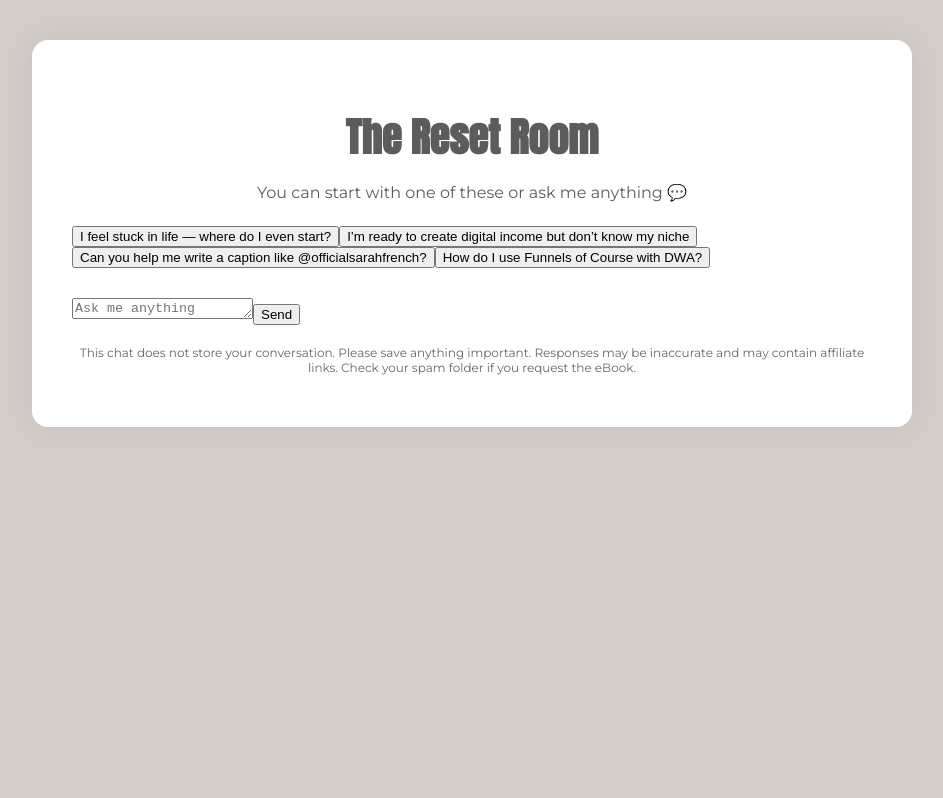
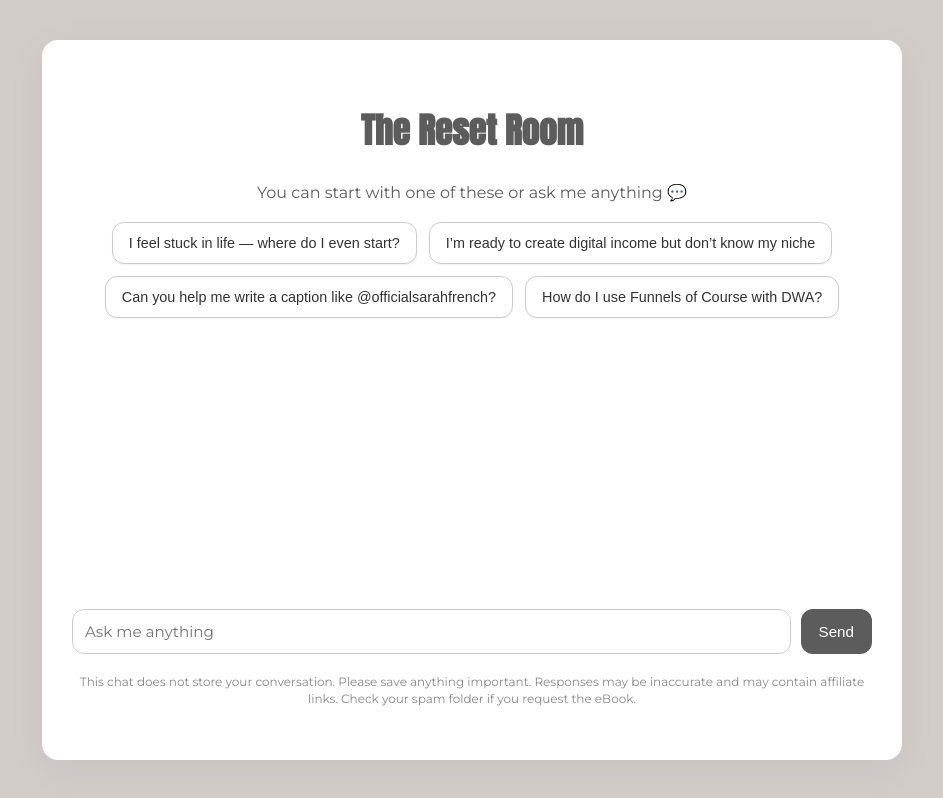
Before and after one commit to SarahFrenchMarketing/resetroom-chat-ui, a Next.js app: page / in a window 1280 px wide. Shown: the whole page, without its empty margins (168-1111 px from the left). Built offline with nearby package versions, Linux system fonts and the light colour scheme.

Commit message:
Update globals.css

```diff
--- a/styles/globals.css
+++ b/styles/globals.css
@@ -1,127 +1,135 @@
-@import url('https://fonts.googleapis.com/css2?family=Anton&family=Montserrat:wght@400;500&display=swap');
-
 body {
   margin: 0;
-  padding: 0;
+  padding: 40px 0;
   background-color: #D2CDC9;
   font-family: 'Montserrat', sans-serif;
   display: flex;
   justify-content: center;
-  min-height: 100vh;
+  color: #5C5C5C;
 }
 
 .chatContainer {
   background: white;
+  width: 100%;
   max-width: 800px;
-  width: 100%;
-  padding: 40px;
-  margin: 40px 20px;
   border-radius: 16px;
-  box-shadow: 0 0 30px rgba(0, 0, 0, 0.05);
+  padding: 40px 30px;
+  box-shadow: 0 10px 40px rgba(0, 0, 0, 0.05);
   display: flex;
   flex-direction: column;
-  align-items: stretch;
+  justify-content: space-between;
+  min-height: 80vh;
+}
+
+.chatBox {
+  display: flex;
+  flex-direction: column;
+  flex: 1;
 }
 
 .title {
   font-family: 'Anton', sans-serif;
-  font-size: 2.5rem;
+  font-size: 2.2rem;
   text-align: center;
+  color: #5C5C5C;
   margin-bottom: 10px;
-  color: #5C5C5C;
 }
 
 .subtitle {
+  text-align: center;
   font-size: 1rem;
-  text-align: center;
   color: #5C5C5C;
-  margin-bottom: 24px;
+  margin-bottom: 20px;
 }
 
-.suggestions {
+.suggestions-container {
   display: flex;
   flex-wrap: wrap;
   gap: 12px;
   justify-content: center;
-  margin-bottom: 24px;
+  margin-bottom: 25px;
 }
 
-.suggestions button {
-  background-color: #5C5C5C;
-  color: white;
-  padding: 10px 18px;
-  border-radius: 20px;
-  border: none;
-  font-size: 0.85rem;
+.suggestion-button {
+  background: #fff;
+  border: 1px solid #ccc;
+  border-radius: 12px;
+  padding: 12px 16px;
+  font-size: 0.9rem;
+  color: #333;
   cursor: pointer;
-  transition: background-color 0.3s;
+  transition: all 0.2s ease;
+  box-shadow: 0 1px 2px rgba(0,0,0,0.05);
 }
 
-.suggestions button:hover {
-  background-color: #4a4a4a;
+.suggestion-button:hover {
+  background: #f4f4f4;
 }
 
 .messages {
   display: flex;
   flex-direction: column;
-  gap: 16px;
-  margin-bottom: 30px;
+  gap: 12px;
+  flex-grow: 1;
+  margin-bottom: 20px;
   font-size: 0.95rem;
-  line-height: 1.5;
 }
 
 .userMessage {
   align-self: flex-end;
-  background-color: #C6D3DB;
+  background: #e6f0fa;
   padding: 12px 16px;
-  border-radius: 18px;
+  border-radius: 12px;
   max-width: 80%;
-  color: #000;
-  font-weight: 500;
-  border: 2px solid #5C5C5C; /* updated border to match your brand */
+  font-size: 0.95rem;
+  white-space: pre-line;
 }
 
 .assistantMessage {
   align-self: flex-start;
-  background-color: #f1f1f1;
+  background: #f1f1f1;
   padding: 12px 16px;
-  border-radius: 18px;
+  border-radius: 12px;
   max-width: 80%;
-  color: #333;
+  font-size: 0.95rem;
+  white-space: pre-line;
 }
 
-.formRow {
+.inputRow {
   display: flex;
+  margin-top: auto;
   gap: 10px;
-  align-items: center;
-  margin-top: auto;
 }
 
-.formRow input {
-  flex: 1;
+.chatInput {
+  flex-grow: 1;
+  border: 1px solid #ccc;
+  border-radius: 12px;
   padding: 12px;
-  border-radius: 12px;
-  border: 1px solid #ccc;
   font-size: 0.95rem;
+  resize: none;
+  font-family: 'Montserrat', sans-serif;
 }
 
-.formRow button {
-  padding: 12px 16px;
+.sendButton {
   background-color: #5C5C5C;
   color: white;
   border: none;
   border-radius: 12px;
+  padding: 12px 18px;
   font-size: 0.95rem;
   cursor: pointer;
+  transition: background 0.2s ease;
 }
 
-.formRow button:hover {
-  background-color: #444;
+.sendButton:hover {
+  background-color: #4a4a4a;
 }
 
 .disclaimer {
+  margin-top: 20px;
   font-size: 0.75rem;
-  color: #666;
-  margin-top: 20px;
   text-align: center;
+  color: #888;
+  line-height: 1.4;
 }
```
